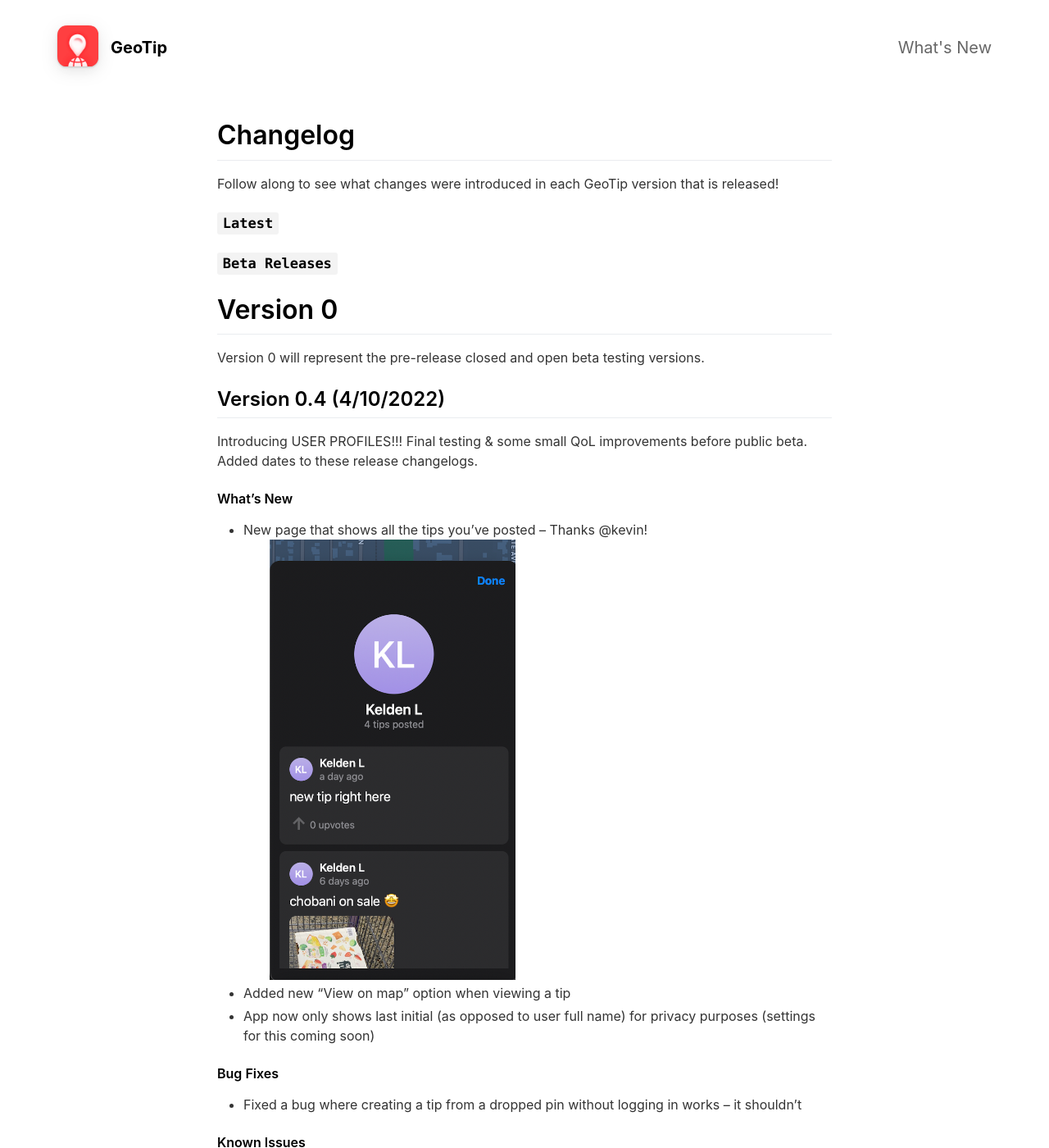
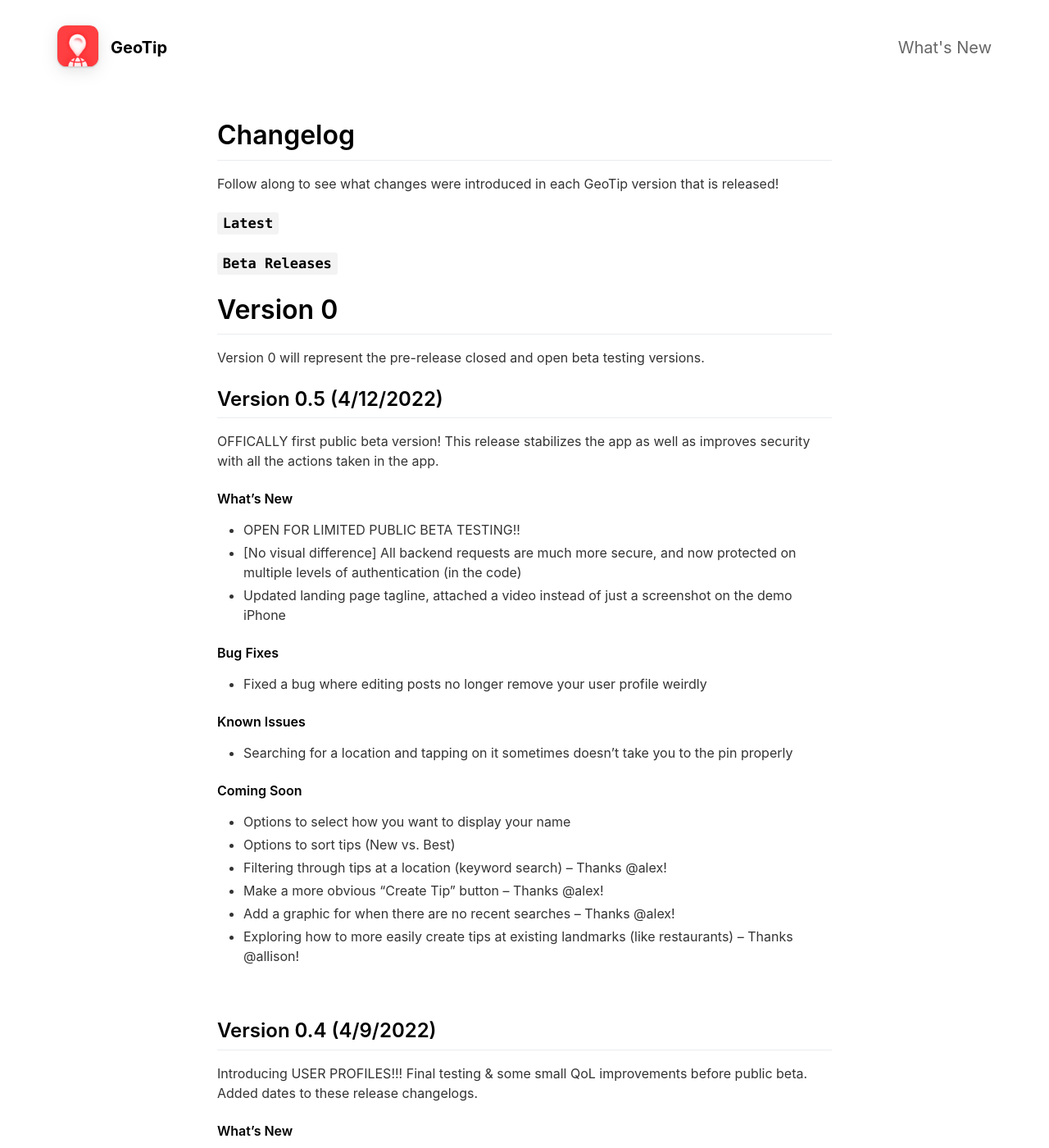
Before and after one commit to keldenl/geotip-app, a Jekyll site: the page built from _pages/changelog.md, in a window 1280 px wide and 1400 px high. Shown: the whole window at 82% size. Built offline with Jekyll 4.4.1, drawn with Linux system fonts in a browser that asks for light colours; nearby versions of some CDN libraries.

Commit message:
add v0.5 changelog, video preview

```diff
--- a/_config.yml
+++ b/_config.yml
@@ -13,7 +13,7 @@ presskit_download_link                    :
 app_icon                                  : assets/appicon.png                      # Automatically populates if not set and if iOS app ID is set.  Otherwise enter path to icon file manually.
 app_name                                  : GeoTip                                          # Automatically populates if not set and if iOS app ID is set.  Otherwise enter manually.
 app_price                                 : Free                                          # Automatically populates if not set and if iOS app ID is set.  Otherwise enter manually.
-app_description                           : Find tips in your local community.
+app_description                           : Quickly create tips for the places you visit and discover tips created by others.
 
 enable_smart_app_banner                   : true                                      # Set to true to show a smart app banner at top of page on mobile devices.
 
--- a/_pages/changelog.md
+++ b/_pages/changelog.md
@@ -12,7 +12,32 @@ Follow along to see what changes were introduced in each GeoTip version that is
 # **Version 0**
 Version 0 will represent the pre-release closed and open beta testing versions.
 
-## Version 0.4 (4/10/2022)
+
+## Version 0.5 (4/12/2022)
+OFFICALLY first public beta version! This release stabilizes the app as well as improves security with all the actions taken in the app.
+#### What's New
+- OPEN FOR LIMITED PUBLIC BETA TESTING!!
+- [No visual difference] All backend requests are much more secure, and now protected on multiple levels of authentication (in the code)
+- Updated landing page tagline, attached a video instead of just a screenshot on the demo iPhone
+
+#### Bug Fixes
+- Fixed a bug where editing posts no longer remove your user profile weirdly
+
+#### Known Issues
+- Searching for a location and tapping on it sometimes doesn't take you to the pin properly
+
+#### Coming Soon
+- Options to select how you want to display your name
+- Options to sort tips (New vs. Best)
+- Filtering through tips at a location (keyword search) – Thanks @alex!
+- Make a more obvious "Create Tip" button – Thanks @alex!
+- Add a graphic for when there are no recent searches – Thanks @alex!
+- Exploring how to more easily create tips at existing landmarks (like restaurants) – Thanks @allison!
+
+<br>
+
+
+## Version 0.4 (4/9/2022)
 Introducing USER PROFILES!!! Final testing & some small QoL improvements before public beta. Added dates to these release changelogs.
 #### What's New
 - New page that shows all the tips you've posted – Thanks @kevin!
```
Also changed, not shown: _layouts/default.html (+5 -8 lines), 1 other file.
